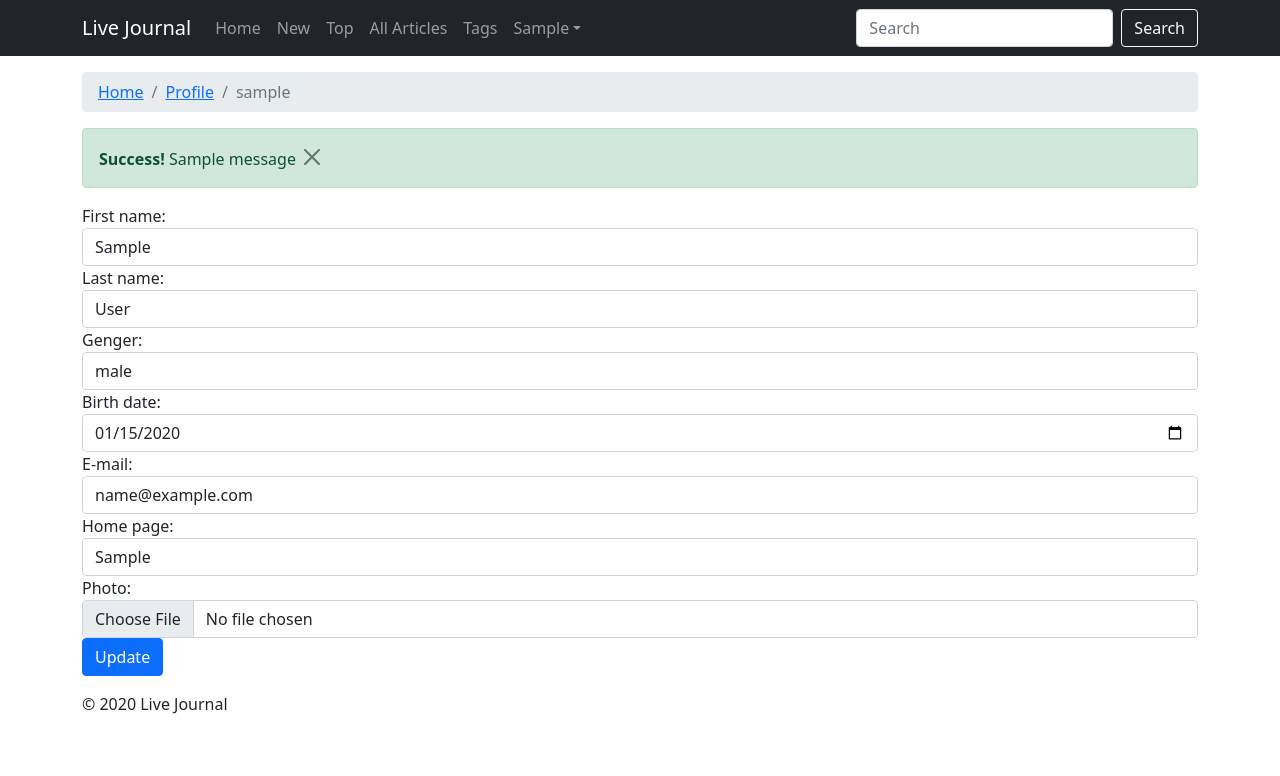
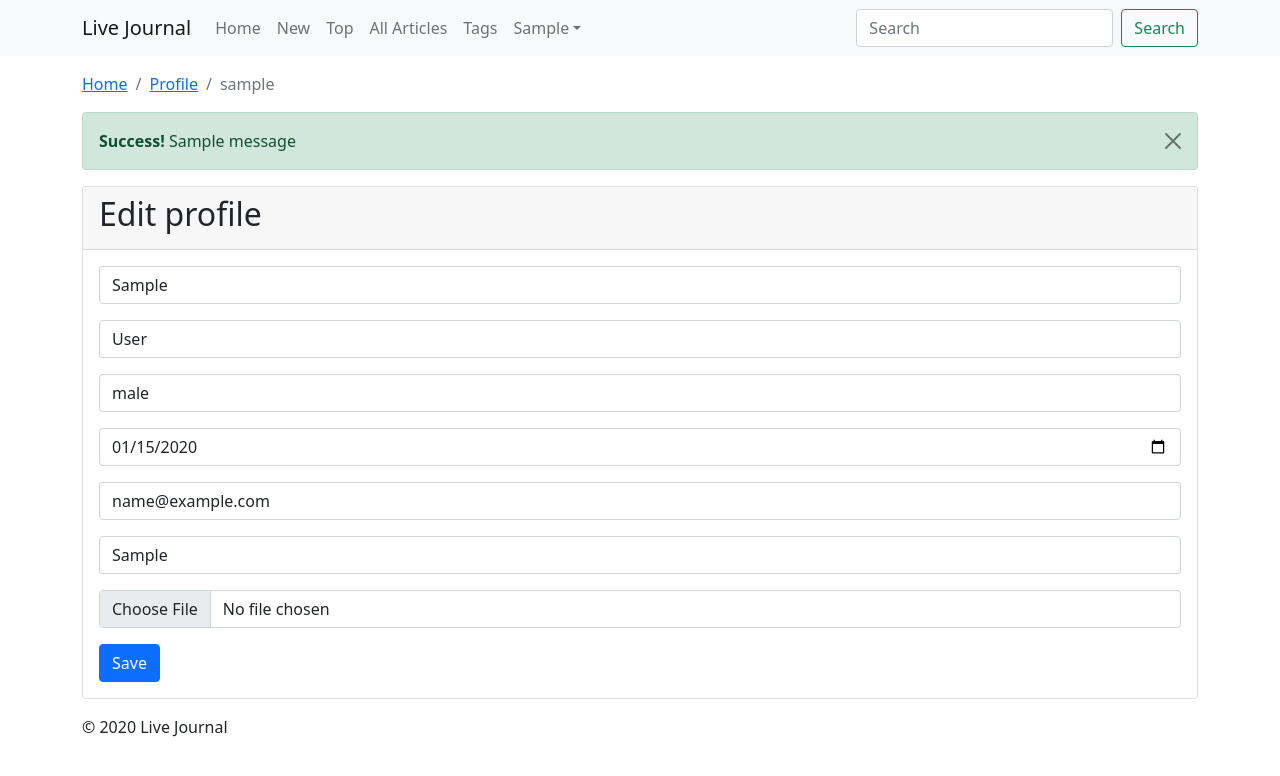
Before and after one commit to roman985475612/learning-log, a Django app: page /users/profile/update/ in a window 1280 px wide. Shown: the top 776 px of the page. Run offline with Django 3.2, Linux system fonts and the light colour scheme; a user stored in the database is signed in; tables that the repository leaves empty hold one stand-in row (values such as "Sample post"); one stand-in notice (Sample message) is shown; some libraries are stand-ins or nearby versions.

Commit message:
Update Profile to Bootstrap 5

```diff
--- a/learning_log/templates/base.html
+++ b/learning_log/templates/base.html
@@ -6,17 +6,18 @@
     <meta charset="UTF-8">
     <meta name="viewport" content="width=device-width, initial-scale=1.0">
     <meta http-equiv="X-UA-Compatible" content="ie=edge">
-  <link href="https://cdn.jsdelivr.net/npm/bootstrap@5.0.0-alpha3/dist/css/bootstrap.min.css" rel="stylesheet" integrity="sha384-CuOF+2SnTUfTwSZjCXf01h7uYhfOBuxIhGKPbfEJ3+FqH/s6cIFN9bGr1HmAg4fQ" crossorigin="anonymous">
+    <link href="https://cdn.jsdelivr.net/npm/bootstrap@5.0.0-beta1/dist/css/bootstrap.min.css" rel="stylesheet" integrity="sha384-giJF6kkoqNQ00vy+HMDP7azOuL0xtbfIcaT9wjKHr8RbDVddVHyTfAAsrekwKmP1" crossorigin="anonymous">
+    <link href="https://cdnjs.cloudflare.com/ajax/libs/font-awesome/5.15.1/css/all.min.css" rel="stylesheet" integrity="sha512-+4zCK9k+qNFUR5X+cKL9EIR+ZOhtIloNl9GIKS57V1MyNsYpYcUrUeQc9vNfzsWfV28IaLL3i96P9sdNyeRssA==" crossorigin="anonymous" />
     <link href="{% static 'css/custom.css' %}" rel="stylesheet">
     <title>{% block title %}{{ title }}{% endblock %} | Live Journal</title>
 </head>
 <body>
-
     {% include "navbar_snippet.html" %}
 
+    <div class="container">
         {% url 'learning_logs:index' as index %}
         {% if request.path != index %}
-  <header class="container mt-3">
+          <header class="mt-3">
             <nav aria-label="breadcrumb">
               <ol class="breadcrumb">
                 <li class="breadcrumb-item"><a href="{% url 'learning_logs:index' %}">Home</a></li>
@@ -30,10 +31,11 @@
         {% include "messages_snippet.html" %}
 
         {% block content %}{% endblock %}
+    </div>
 
     {% include "footer_snippet.html" %}
 
-  <script src="https://cdn.jsdelivr.net/npm/bootstrap@5.0.0-alpha3/dist/js/bootstrap.bundle.min.js" integrity="sha384-popRpmFF9JQgExhfw5tZT4I9/CI5e2QcuUZPOVXb1m7qUmeR2b50u+YFEYe1wgzy" crossorigin="anonymous"></script>
+    <script src="https://cdn.jsdelivr.net/npm/bootstrap@5.0.0-beta1/dist/js/bootstrap.bundle.min.js" integrity="sha384-ygbV9kiqUc6oa4msXn9868pTtWMgiQaeYH7/t7LECLbyPA2x65Kgf80OJFdroafW" crossorigin="anonymous"></script>
     <script src="https://cdnjs.cloudflare.com/ajax/libs/jquery/3.5.1/jquery.min.js" integrity="sha512-bLT0Qm9VnAYZDflyKcBaQ2gg0hSYNQrJ8RilYldYQ1FxQYoCLtUjuuRuZo+fjqhx/qtq/1itJ0C2ejDxltZVFg==" crossorigin="anonymous"></script>
     <script src="{% static 'plugins/ckeditor/ckeditor.js' %}"></script>
     <script src="{% static 'plugins/ckfinder/ckfinder.js' %}"></script>
--- a/learning_log/templates/messages_snippet.html
+++ b/learning_log/templates/messages_snippet.html
@@ -1,9 +1,9 @@
-<div class="container mt-3">
+<div class="mt-3">
     {% if messages %}
         {% for message in messages %}
-            <div class="alert alert-{{ message.tags }} alert-dismissable">
+            <div class="alert alert-{{ message.tags }} alert-dismissible fade show" role="alert">
                 <strong>{{ message.tags|capfirst }}!</strong> {{ message }}
-                <button class="btn-close" type="button" data-dismiss="alert" aria-label="Close"></button>
+                <button type="button" class="btn-close" data-bs-dismiss="alert" aria-label="Close"></button>
             </div>
         {% endfor %}
     {% endif %}
--- a/learning_log/templates/navbar_snippet.html
+++ b/learning_log/templates/navbar_snippet.html
@@ -1,12 +1,12 @@
-<nav class="navbar navbar-expand-lg navbar-dark bg-dark">
+<nav class="navbar navbar-expand-lg navbar-light bg-light">
   <div class="container">
     <a class="navbar-brand" href="{% url 'learning_logs:index' %}" id="header-font">Live Journal</a>
-    <button class="navbar-toggler" type="button" data-toggle="collapse" data-target="#navbarsExampleDefault" aria-controls="navbarsExampleDefault" aria-expanded="false" aria-label="Toggle navigation">
+    <button class="navbar-toggler" type="button" data-bs-toggle="collapse" data-bs-target="#navbarsExampleDefault" aria-controls="navbarsExampleDefault" aria-expanded="false" aria-label="Toggle navigation">
         <span class="navbar-toggler-icon"></span>
     </button>
 
     <div class="collapse navbar-collapse" id="navbarsExampleDefault">
-        <ul class="navbar-nav mr-auto">
+        <ul class="navbar-nav me-auto">
             <li class="nav-item">
                 <a class="nav-link" href="{% url 'learning_logs:index' %}">Home</a>
             </li>
@@ -24,7 +24,7 @@
             </li>
             {% if user.is_authenticated %}
                 <li class="nav-item dropdown">
-                    <a class="nav-link dropdown-toggle" id="navbardrop" data-toggle="dropdown" aria-haspopup="true" aria-expanded="false">{{ user.username|title }}</a>
+                    <a class="nav-link dropdown-toggle" id="navbardrop" data-bs-toggle="dropdown" aria-haspopup="true" aria-expanded="false">{{ user.username|title }}</a>
                     <div class="dropdown-menu" aria-labelledby="navbardrop">
                         <a class="dropdown-item" href="{% url 'learning_logs:entry_create' %}">Add article</a>
                         <a class="dropdown-item" href="{% url 'users:profile' %}">Profile</a>
@@ -43,8 +43,8 @@
         </ul>
 
         <form class="d-flex" action="{% url 'learning_logs:entries' %}" method="get">
-          <input class="form-control mr-sm-2" name="q" type="text" value="{{ q|default:'' }}" placeholder="Search" aria-label="Search">
-          <button class="btn btn-outline-light my-2 my-sm-0" type="submit">Search</button>
+          <input class="form-control me-2" name="q" type="text" value="{{ q|default:'' }}" placeholder="Search" aria-label="Search">
+          <button class="btn btn-outline-success" type="submit">Search</button>
         </form>
     </div>
   </div>
--- a/learning_logs/models.py
+++ b/learning_logs/models.py
@@ -1,6 +1,7 @@
 from django.contrib.auth.models import User
 from django.db import models
-from django.template.defaultfilters import slugify
+# from django.utils.text import slugify
+from pytils.translit import slugify
 from django.urls import reverse
 
 
--- a/requirements.txt
+++ b/requirements.txt
@@ -4,9 +4,10 @@ Django==3.1.3
 django-filter==2.4.0
 djangorestframework==3.12.2
 Markdown==3.3.3
-#mysqlclient @ file:///C:/Users/%D0%A0%D0%BE%D0%BC%D0%B0%D0%BD/Downloads/OpenServer/domains/learning-log/mysqlclient-1.4.6-cp39-cp39-win_amd64.whl
+mysqlclient @ file:///C:/Users/%D0%A0%D0%BE%D0%BC%D0%B0%D0%BD/Downloads/OpenServer/domains/learning-log/mysqlclient-1.4.6-cp39-cp39-win_amd64.whl
 olefile==0.44
 Pillow==8.0.1
+pytils==0.3
 pytz==2017.3
 sqlparse==0.4.1
 static3==0.7.0
--- a/users/templates/users/profile_update.html
+++ b/users/templates/users/profile_update.html
@@ -5,49 +5,43 @@
 {% endblock %}
 
 {% block content %}
-<div class="container">
-  <div class="row">
-    <div class="col">
+<div class="card">
+    <div class="card-header">
+        <h2>Edit profile</h2>
+    </div>
+    <div class="card-body">
       <form action="" method="post" enctype="multipart/form-data">
         {% csrf_token %}
-        <div class="form-group">
-          {{ form.first_name.label_tag }}
+        <div class="mb-3">
           {{ form.first_name }}
           {{ form.first_name.errors }}
         </div>
-        <div class="form-group">
-          {{ form.last_name.label_tag }}
+        <div class="mb-3">
           {{ form.last_name }}
           {{ form.last_name.errors }}
         </div>
-        <div class="form-group">
-          {{ form.sex.label_tag }}
+        <div class="mb-3">
           {{ form.sex }}
           {{ form.sex.errors }}
         </div>
-        <div class="form-group">
-          {{ form.birth_date.label_tag }}
+        <div class="mb-3">
           {{ form.birth_date }}
           {{ form.birth_date.errors }}
         </div>
-        <div class="form-group">
-          {{ form.email.label_tag }}
+        <div class="mb-3">
           {{ form.email }}
           {{ form.email.errors }}
         </div>
-        <div class="form-group">
-          {{ form.home_page.label_tag }}
+        <div class="mb-3">
           {{ form.home_page }}
           {{ form.home_page.errors }}
         </div>
-        <div class="form-group">
-          {{ form.image.label_tag }}
+        <div class="mb-3">
           {{ form.image }}
           {{ form.image.errors }}
         </div>
-        <input type="submit" class="btn btn-primary" value="Update">
+        <button type="submit" class="btn btn-primary">Save</button>
       </form>
     </div>
   </div>
-</div>
 {% endblock %}
```
Also changed, not shown: learning_logs/templates/learning_logs/entry_form.html (+7 -9 lines), users/templates/users/login.html (+6 -6 lines), users/templates/users/profile.html (+21 -26 lines), users/templates/users/register.html (+7 -6 lines), README.md. Lines whose indentation alone changed are shown as unchanged.
